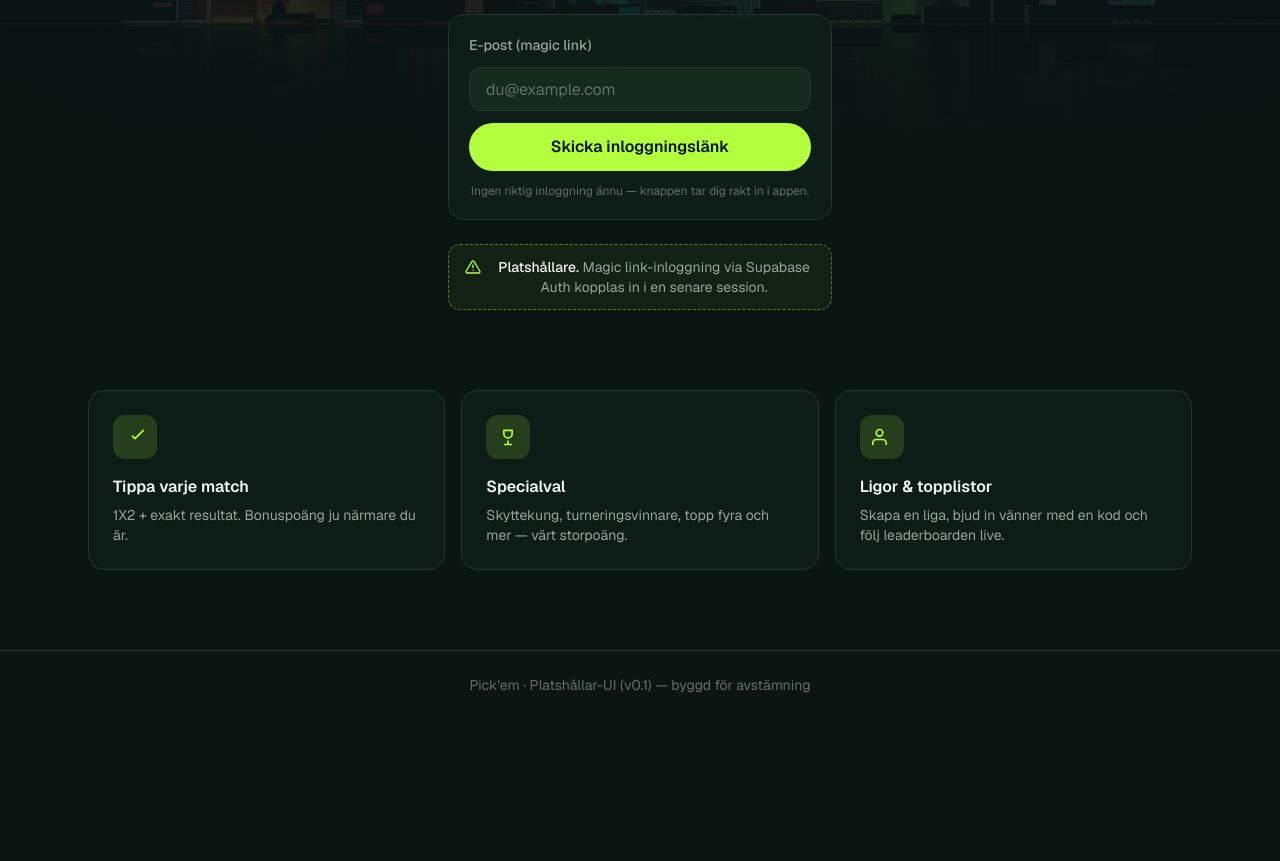
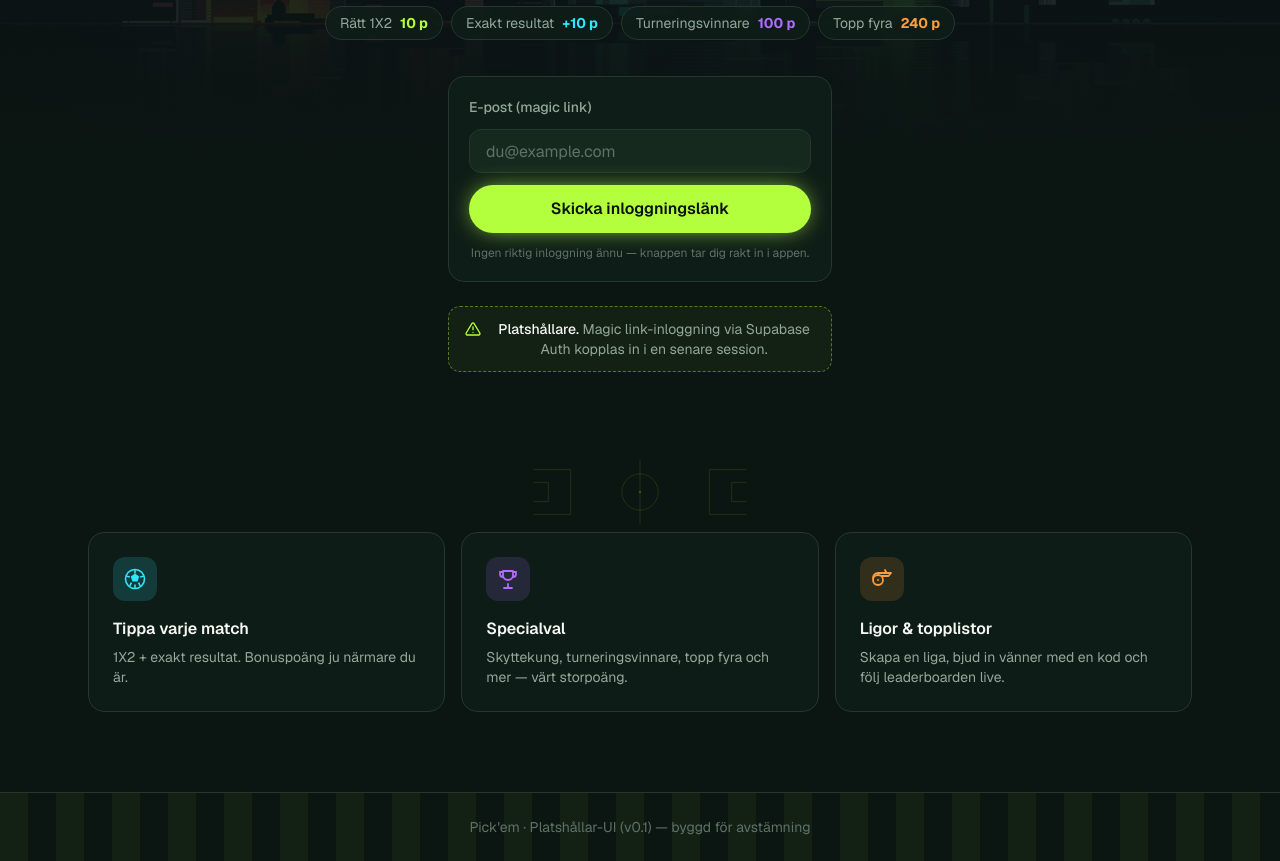
Before and after one commit to calle2200/fotbollstipset, a Next.js app: page / in a window 1280 px wide. Shown: the part 420-1281 px from the top of the page. Before the commit the page ends 1139 px from the top, so only its background shows below. Built offline with nearby package versions, Linux system fonts and the light colour scheme.

Commit message:
Nya färger

```diff
--- a/src/app/globals.css
+++ b/src/app/globals.css
@@ -13,10 +13,16 @@
   --color-surface-2: #16291f;
   --color-border: #24382e;
 
-  --color-brand: #b4ff3d; /* neon-lime accent */
+  /* Neonpalett hämtad ur bakgrundsbilden */
+  --color-brand: #b4ff3d; /* lime — signaturfärg */
   --color-brand-dim: #8fd42f;
-  --color-mint: #38e8c6; /* sekundär */
-  --color-gold: #f4c430; /* pallplatser */
+  --color-mint: #38e8c6; /* teal/mint */
+  --color-cyan: #2fe6ff; /* cyan */
+  --color-blue: #5b8bff; /* blå */
+  --color-violet: #b06bff; /* lila */
+  --color-pink: #ff5c8a; /* rosa/magenta */
+  --color-orange: #ff9d3d; /* orange */
+  --color-gold: #f4c430; /* guld — pallplatser */
 
   --color-ink: #f5f7f4;
   --color-muted: #93a89c;
@@ -74,3 +80,19 @@ body::before {
   scrollbar-width: thin;
   scrollbar-color: var(--color-border) transparent;
 }
+
+/* Subtil neon-glow bakom accentytor */
+.neon-glow {
+  box-shadow: 0 0 24px -6px var(--glow, var(--color-brand));
+}
+
+/* Fotbollsplan-ränder (som en klippt gräsmatta) — diskret textur */
+.field-stripes {
+  background-image: repeating-linear-gradient(
+    90deg,
+    rgba(180, 255, 61, 0.05) 0,
+    rgba(180, 255, 61, 0.05) 28px,
+    transparent 28px,
+    transparent 56px
+  );
+}
--- a/src/app/page.tsx
+++ b/src/app/page.tsx
@@ -2,23 +2,38 @@ import { Logo } from "@/components/layout/Logo";
 import { ButtonLink } from "@/components/ui/Button";
 import { Badge } from "@/components/ui/Badge";
 import { StubNotice } from "@/components/ui/StubNotice";
+import { BallIcon, TrophyIcon, WhistleIcon, PitchMarkings } from "@/components/ui/Football";
 
 const features = [
   {
     title: "Tippa varje match",
     body: "1X2 + exakt resultat. Bonuspoäng ju närmare du är.",
-    icon: "M9 11l3 3L22 4",
+    Icon: BallIcon,
+    accent: "text-cyan",
+    ring: "bg-cyan/15",
   },
   {
     title: "Specialval",
     body: "Skyttekung, turneringsvinnare, topp fyra och mer — värt storpoäng.",
-    icon: "M8 21h8M12 17v4M7 4h10v4a5 5 0 0 1-10 0V4z",
+    Icon: TrophyIcon,
+    accent: "text-violet",
+    ring: "bg-violet/15",
   },
   {
     title: "Ligor & topplistor",
     body: "Skapa en liga, bjud in vänner med en kod och följ leaderboarden live.",
-    icon: "M17 21v-2a4 4 0 0 0-4-4H5a4 4 0 0 0-4 4v2M9 11a4 4 0 1 0 0-8 4 4 0 0 0 0 8z",
+    Icon: WhistleIcon,
+    accent: "text-orange",
+    ring: "bg-orange/15",
   },
+];
+
+// Liten poäng-överblick i hero (matchar poängsystemet i GDD:n)
+const scoring = [
+  { label: "Rätt 1X2", value: "10 p", tone: "text-brand" },
+  { label: "Exakt resultat", value: "+10 p", tone: "text-cyan" },
+  { label: "Turneringsvinnare", value: "100 p", tone: "text-violet" },
+  { label: "Topp fyra", value: "240 p", tone: "text-orange" },
 ];
 
 export default function LandingPage() {
@@ -41,12 +56,28 @@ export default function LandingPage() {
           <h1 className="max-w-3xl text-4xl font-extrabold leading-[1.05] tracking-tight text-ink sm:text-6xl">
             Tippa turneringen.
             <br />
-            <span className="text-brand">Krossa</span> dina vänner.
+            <span className="bg-gradient-to-r from-pink via-brand to-cyan bg-clip-text text-transparent">
+              Krossa
+            </span>{" "}
+            dina vänner.
           </h1>
           <p className="mt-5 max-w-xl text-lg text-muted">
             Lägg ditt tips på varje match, gruppplaceringar och specialval.
             Samla poäng, klättra på topplistan och gör slutspelet till en tävling.
           </p>
+
+          {/* Poäng-överblick */}
+          <div className="mt-7 flex flex-wrap justify-center gap-2">
+            {scoring.map((s) => (
+              <div
+                key={s.label}
+                className="flex items-center gap-2 rounded-full border border-border bg-surface/70 px-3.5 py-1.5 text-sm backdrop-blur-sm"
+              >
+                <span className="text-muted">{s.label}</span>
+                <span className={`font-bold ${s.tone}`}>{s.value}</span>
+              </div>
+            ))}
+          </div>
 
           {/* Login-platshållare */}
           <div className="mt-9 w-full max-w-sm">
@@ -60,7 +91,7 @@ export default function LandingPage() {
                 placeholder="du@example.com"
                 className="h-11 rounded-xl border border-border bg-surface-2 px-4 text-ink placeholder:text-faint focus:outline-none"
               />
-              <ButtonLink href="/mitt-tips" size="lg" className="w-full">
+              <ButtonLink href="/mitt-tips" size="lg" className="neon-glow w-full">
                 Skicka inloggningslänk
               </ButtonLink>
               <p className="text-xs text-faint">
@@ -76,17 +107,20 @@ export default function LandingPage() {
           </div>
         </section>
 
+        {/* Plan-markering som avdelare */}
+        <div className="relative flex w-full items-center justify-center py-2">
+          <PitchMarkings className="h-16 w-full max-w-lg text-brand/20" />
+        </div>
+
         {/* Feature-kort */}
         <section className="grid w-full gap-4 pb-20 sm:grid-cols-3">
           {features.map((f) => (
             <div
               key={f.title}
-              className="rounded-[var(--radius-card)] border border-border bg-surface/70 p-6 backdrop-blur-sm"
+              className="rounded-[var(--radius-card)] border border-border bg-surface/70 p-6 backdrop-blur-sm transition-colors hover:border-border/80"
             >
-              <span className="mb-4 flex h-11 w-11 items-center justify-center rounded-xl bg-brand/15 text-brand">
-                <svg viewBox="0 0 24 24" className="h-5 w-5" fill="none" stroke="currentColor" strokeWidth={2} strokeLinecap="round" strokeLinejoin="round">
-                  <path d={f.icon} />
-                </svg>
+              <span className={`mb-4 flex h-11 w-11 items-center justify-center rounded-xl ${f.ring} ${f.accent}`}>
+                <f.Icon className="h-6 w-6" />
               </span>
               <h3 className="font-semibold text-ink">{f.title}</h3>
               <p className="mt-1.5 text-sm text-muted">{f.body}</p>
@@ -95,7 +129,7 @@ export default function LandingPage() {
         </section>
       </main>
 
-      <footer className="border-t border-border py-6 text-center text-sm text-faint">
+      <footer className="field-stripes border-t border-border py-6 text-center text-sm text-faint">
         Pick'em · Platshållar-UI (v0.1) — byggd för avstämning
       </footer>
     </div>
--- a/src/components/leaderboard/LeaderboardTable.tsx
+++ b/src/components/leaderboard/LeaderboardTable.tsx
@@ -3,7 +3,13 @@ import { cn } from "@/lib/cn";
 
 function RankBadge({ rank }: { rank: number }) {
   const medal =
-    rank === 1 ? "bg-gold/20 text-gold" : rank <= 3 ? "bg-mint/15 text-mint" : "bg-surface-2 text-muted";
+    rank === 1
+      ? "bg-gold/20 text-gold"
+      : rank === 2
+        ? "bg-cyan/15 text-cyan"
+        : rank === 3
+          ? "bg-violet/15 text-violet"
+          : "bg-surface-2 text-muted";
   return (
     <span className={cn("flex h-7 w-7 items-center justify-center rounded-lg text-sm font-bold", medal)}>
       {rank}
--- a/src/components/tips/MatchCard.tsx
+++ b/src/components/tips/MatchCard.tsx
@@ -1,5 +1,7 @@
 import type { Match } from "@/lib/mock/data";
 import { Badge, LiveDot } from "@/components/ui/Badge";
+import { BallIcon } from "@/components/ui/Football";
+import { groupColor } from "@/lib/groupColors";
 import { cn } from "@/lib/cn";
 
 function kickoffLabel(iso: string) {
@@ -68,7 +70,9 @@ export function MatchCard({
         ) : status === "finished" ? (
           <Badge tone="muted">Slutresultat</Badge>
         ) : match.group ? (
-          <span>Grupp {match.group}</span>
+          <span className={cn("inline-flex items-center gap-1.5 rounded-full px-2 py-0.5 font-medium", groupColor(match.group).bg, groupColor(match.group).text)}>
+            Grupp {match.group}
+          </span>
         ) : null}
       </div>
 
@@ -84,7 +88,7 @@ export function MatchCard({
               <span>{awayScore}</span>
             </div>
           ) : (
-            <span className="text-sm font-medium text-faint">vs</span>
+            <BallIcon className="h-5 w-5 text-faint" />
           )}
         </div>
 
--- a/src/components/ui/Badge.tsx
+++ b/src/components/ui/Badge.tsx
@@ -1,13 +1,28 @@
 import { cn } from "@/lib/cn";
 
-type Tone = "brand" | "mint" | "gold" | "muted" | "live";
+type Tone =
+  | "brand"
+  | "mint"
+  | "cyan"
+  | "blue"
+  | "violet"
+  | "pink"
+  | "orange"
+  | "gold"
+  | "muted"
+  | "live";
 
 const tones: Record<Tone, string> = {
   brand: "bg-brand/15 text-brand",
   mint: "bg-mint/15 text-mint",
+  cyan: "bg-cyan/15 text-cyan",
+  blue: "bg-blue/15 text-blue",
+  violet: "bg-violet/15 text-violet",
+  pink: "bg-pink/15 text-pink",
+  orange: "bg-orange/15 text-orange",
   gold: "bg-gold/15 text-gold",
   muted: "bg-surface-2 text-muted",
-  live: "bg-red-500/15 text-red-400",
+  live: "bg-pink/15 text-pink",
 };
 
 export function Badge({
--- /dev/null
+++ b/src/components/ui/Football.tsx
@@ -0,0 +1,64 @@
+/** Små fotbollsrelaterade ikoner + plan-dekor. stroke = currentColor. */
+
+type IconProps = { className?: string };
+
+export function BallIcon({ className }: IconProps) {
+  return (
+    <svg viewBox="0 0 24 24" className={className} fill="none" stroke="currentColor" strokeWidth={1.6} strokeLinejoin="round">
+      <circle cx="12" cy="12" r="9.5" />
+      <path d="M12 6.5l4.2 3-1.6 5H9.4l-1.6-5 4.2-3z" fill="currentColor" stroke="none" />
+      <path d="M12 2.5v4M12 17.5v4M3 9l3.8 1M17.2 10L21 9M6.8 19l1.6-3.4M15.6 15.6L17.2 19" />
+    </svg>
+  );
+}
+
+export function WhistleIcon({ className }: IconProps) {
+  return (
+    <svg viewBox="0 0 24 24" className={className} fill="none" stroke="currentColor" strokeWidth={1.8} strokeLinecap="round" strokeLinejoin="round">
+      <path d="M3 11a5 5 0 0 1 5-5h13l-2.5 3H12" />
+      <circle cx="8" cy="13" r="5" />
+      <path d="M8 13h.01M15 3l1 2" />
+    </svg>
+  );
+}
+
+export function BootIcon({ className }: IconProps) {
+  return (
+    <svg viewBox="0 0 24 24" className={className} fill="none" stroke="currentColor" strokeWidth={1.8} strokeLinecap="round" strokeLinejoin="round">
+      <path d="M4 6h4l1 6 9 2a3 3 0 0 1 3 3v2H5a3 3 0 0 1-3-3V8a2 2 0 0 1 2-2z" />
+      <path d="M6 20v-2M10 20v-2M14 20v-2M18 20v-2" />
+    </svg>
+  );
+}
+
+export function TrophyIcon({ className }: IconProps) {
+  return (
+    <svg viewBox="0 0 24 24" className={className} fill="none" stroke="currentColor" strokeWidth={1.8} strokeLinecap="round" strokeLinejoin="round">
+      <path d="M8 21h8M12 17v4M7 4h10v4a5 5 0 0 1-10 0V4zM17 5h3v2a3 3 0 0 1-3 3M7 5H4v2a3 3 0 0 0 3 3" />
+    </svg>
+  );
+}
+
+export function CardsIcon({ className }: IconProps) {
+  return (
+    <svg viewBox="0 0 24 24" className={className} fill="none" strokeLinejoin="round">
+      <rect x="4" y="3" width="9" height="14" rx="1.5" transform="rotate(-10 8.5 10)" className="fill-gold" />
+      <rect x="11" y="6" width="9" height="14" rx="1.5" transform="rotate(8 15.5 13)" className="fill-pink" />
+    </svg>
+  );
+}
+
+/** Halva planens krit-markeringar (mittcirkel + linjer) som diskret dekor. */
+export function PitchMarkings({ className }: IconProps) {
+  return (
+    <svg viewBox="0 0 400 120" className={className} fill="none" stroke="currentColor" strokeWidth={1.2} preserveAspectRatio="xMidYMid meet">
+      <line x1="200" y1="0" x2="200" y2="120" />
+      <circle cx="200" cy="60" r="34" />
+      <circle cx="200" cy="60" r="2.5" fill="currentColor" stroke="none" />
+      <path d="M0 18 H70 V102 H0" />
+      <path d="M0 42 H28 V78 H0" />
+      <path d="M400 18 H330 V102 H400" />
+      <path d="M400 42 H372 V78 H400" />
+    </svg>
+  );
+}
--- /dev/null
+++ b/src/lib/groupColors.ts
@@ -0,0 +1,16 @@
+/** Färgkodning per grupp så grupperna får varsin neonton (från bildens palett). */
+const palette = [
+  { text: "text-cyan", bg: "bg-cyan/15", dot: "bg-cyan" },
+  { text: "text-violet", bg: "bg-violet/15", dot: "bg-violet" },
+  { text: "text-orange", bg: "bg-orange/15", dot: "bg-orange" },
+  { text: "text-pink", bg: "bg-pink/15", dot: "bg-pink" },
+  { text: "text-blue", bg: "bg-blue/15", dot: "bg-blue" },
+  { text: "text-mint", bg: "bg-mint/15", dot: "bg-mint" },
+  { text: "text-brand", bg: "bg-brand/15", dot: "bg-brand" },
+  { text: "text-gold", bg: "bg-gold/15", dot: "bg-gold" },
+];
+
+export function groupColor(group: string) {
+  const idx = (group.toUpperCase().charCodeAt(0) - 65) % palette.length;
+  return palette[(idx + palette.length) % palette.length];
+}
```
Also changed, not shown: src/app/(app)/leaderboard/page.tsx (+7 -7 lines), src/app/(app)/mitt-tips/page.tsx (+26 -8 lines), .claude/launch.json.
